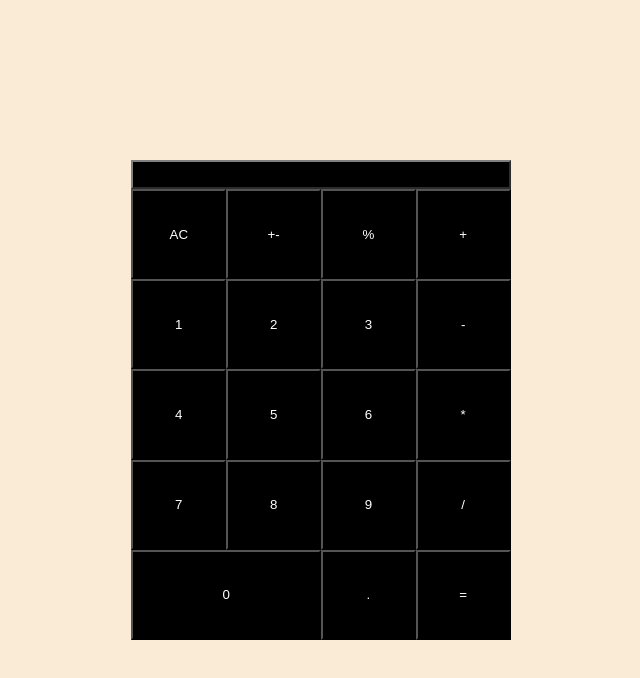
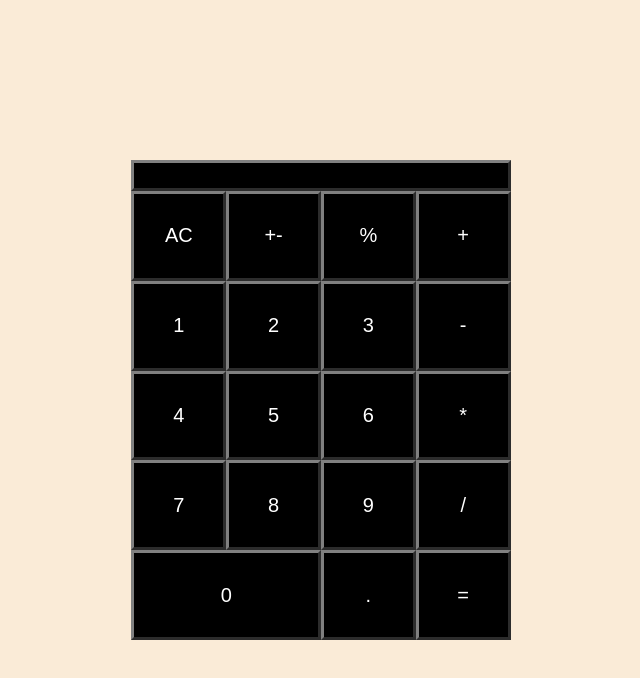
Before and after one commit to zkhan04/js-calculator, a plain HTML site: page index.html in a window 1280 px wide. Shown: the whole page, without its empty margins (319-959 px from the left). Drawn offline with Linux system fonts and the light colour scheme; a web font is replaced by a local one.

Commit message:
Done reformatting CSS, I think it's better.
Will add keyboard support next commit!

```diff
--- a/calculator.js
+++ b/calculator.js
@@ -1,9 +1,6 @@
 //----------STATE VARIABLES----------
-// two variables used to store calculator memory
-let prev = current = null;
-
-// the operator that the calculator should call (+, -, *, /)
-let operator;
+// prev & current used to store calculator memory, operator used to store current operation
+let prev = current = currentOperator = null;
 
 // if the calculator should keep writing on top of whatever's displayed, or clear and start again.
 let awaitingInput = true;
@@ -21,8 +18,8 @@ let decimalButton = document.querySelector('#dot');
 digits.forEach(digit => {
     digit.addEventListener('click', (e) => fillInputBox(e));
 });
-binaryOperators.forEach(operator => {
-    operator.addEventListener('click', (e) => binaryOperatorPress(e));
+binaryOperators.forEach(currentOperator => {
+    currentOperator.addEventListener('click', (e) => binaryOperatorPress(e));
 })
 unaryOperators.forEach(operator => {
     operator.addEventListener('click', (e) => unaryOperatorPress(e));
--- a/index.html
+++ b/index.html
@@ -18,7 +18,7 @@
     0 and . on bottom -->
     <div class="full-ui">
         <div id="input-box"></div>
-        <div class="calculator-box">
+        <div class="calculator-button-box">
             <div id="non-operators">
                 <div class="row">
                     <button id="clear">AC</button>
--- a/style.css
+++ b/style.css
@@ -1,98 +1,56 @@
-* {
-    font-family: 'Seven Segment', sans-serif;
+/* ANNOYING FLEX STUFF */
+
+html, body, .full-ui, .calculator-button-box, #operators, #non-operators, .row, .last-row, .last-row > * {
+    display: flex;
 }
 
-/* First, we want to use a flex container around the operators */
-#operators {
-    display: flex;
-    flex-direction: column;
-    flex: 0;
-    flex-basis: 25%;
+html, body, .calculator-button-box, .row, .last-row {
+    flex-direction: row;
 }
 
-#non-operators {
-    display: flex;
+#operators, #non-operators, .full-ui {
     flex-direction: column;
 }
 
-/*They took up the entirety of the width. We need to restrain its space*/
-.calculator-box {
-    display: flex;
-    flex-direction: row;
+.calculator-button-box, #non-operators, .row, .last-row, .binary-operator, .row > *, .last-row > *, [id='0'], #dot {
+    flex: 1
 }
 
-.calculator-box > *{
-    flex: 1;
+html, body {
+    width: 100%;
+    height: 100%;
+    align-items: center;
+    justify-content: center;
+    background-color: antiquewhite;
 }
 
-.calculator-box > * > * {
-    flex: 1;
+.full-ui {
+    width: 30%;
+    height: 60%;
 }
 
-.row {
-    display: flex;
-    flex-direction: row;
+#input-box {
+    flex-basis: 25px;
 }
 
-.row > * {
-    flex: 1;
-}
-
-/* this is so weird but it is needed */
-.last-row{
-    display: flex;
-    flex: 1;
-    flex-direction: row;
-}
-
-.last-row > * {
-    display: flex;
-    flex: 1;
-}
-
-.last-row > * > * {
-    flex: 1;
+#operators {
+    flex: .33333;
 }
 
 .last-row > :last-child {
     flex: 0.5;
 }
 
-/* I wanna move it to the center */
-html, body {
-    width: 100%;
-    height: 100%;
-    display: flex;
-    align-items: center;
-    justify-content: center;
-    background-color: antiquewhite;
+/* ACTUAL STYLING */
+* {
+    font-family: 'Seven Segment', sans-serif;
 }
 
-/* want to give the input box a minimum height/flex basis */
-.full-ui {
-    display: flex;
-    flex-direction: column;
-    width: 30%;
-    height: 60%;
-}
-
-.full-ui > *{
-    flex: 1;
-}
-
-#input-box {
-    flex: 0;
-    flex-basis: 25px;
-    font-size: 20px;
-    border-style: outset;
-    background-color: black;
-    border-width: 2px;
-    border-color: gray;
-    color: white;
-}
-
-/* now gonna add fonts n colors to the buttons */
-button {
+#input-box, button {
     background-color: black;
     color: white;
+    border-style: outset;
+    border-width: 3px;
+    border-color: gray;
+    font-size: 20px;
 }
```
